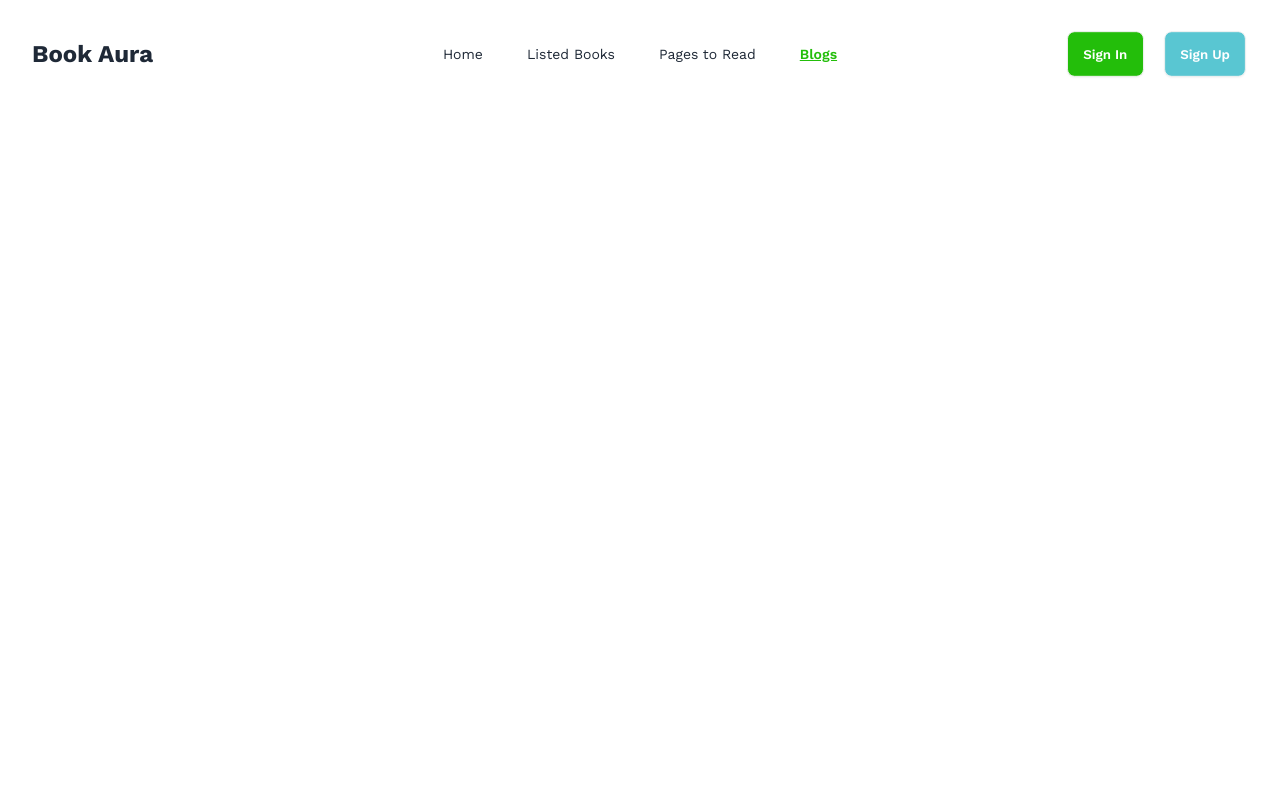
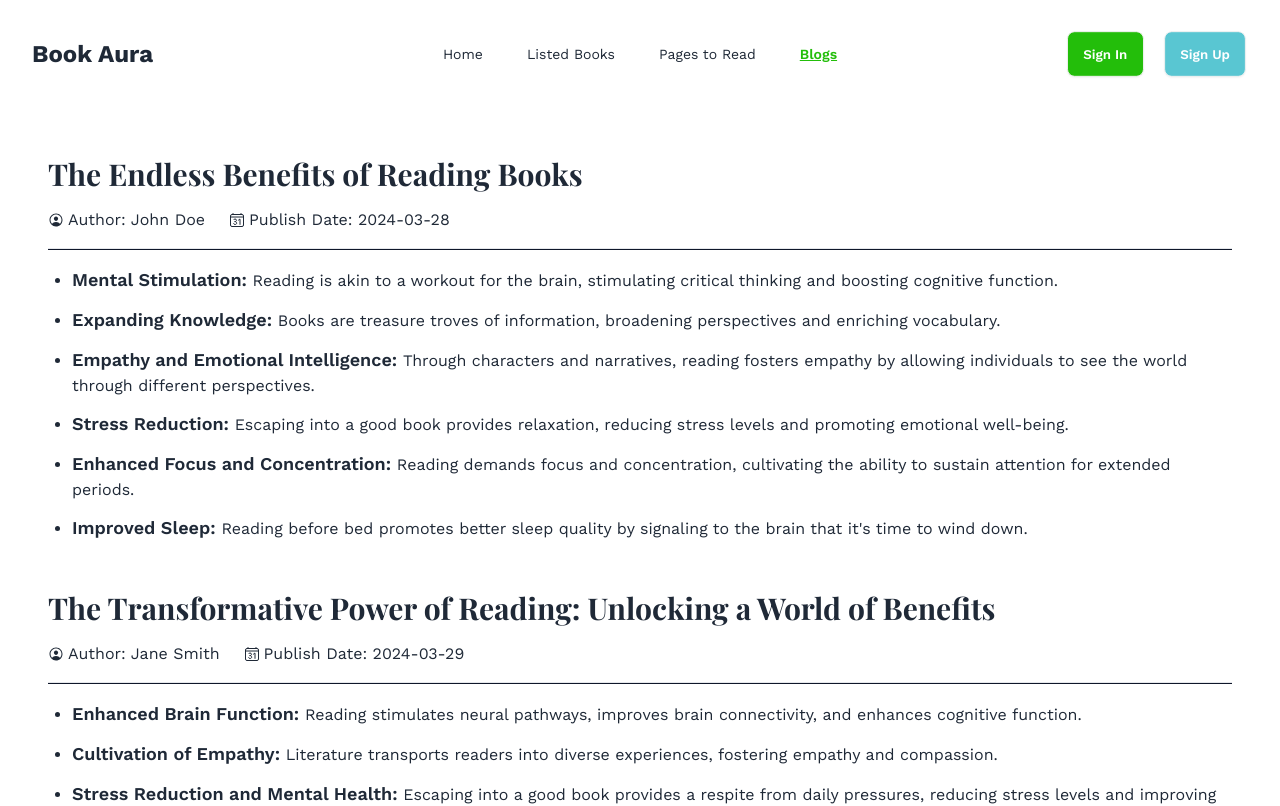
Before and after one commit to byteFarhan/Book-Aura, a React (Vite) app: page /blogs in a window 1280 px wide. Shown: the top 806 px of the page. Built offline with nearby package versions, Linux system fonts and the light colour scheme; a web font is replaced by a local one.

Commit message:
displayed blogs on blogs page.

```diff
--- a/src/pages/Blogs/Blog/Blog.jsx
+++ b/src/pages/Blogs/Blog/Blog.jsx
@@ -1,6 +1,38 @@
+import PropTypes from "prop-types";
+import {
+  IoPersonCircleOutline,
+  IoCalendarNumberOutline,
+} from "react-icons/io5";
+
 const Blog = ({ blog }) => {
   const { id, title, content, publish_date, author } = blog;
-  return <div></div>;
+  return (
+    <div className="p-6 space-y-4">
+      <h3 className="text-2xl lg:text-3xl">{title}</h3>
+      <div className="flex flex-col gap-3 md:gap-6 md:flex-row">
+        <p className="flex items-center gap-1">
+          <IoPersonCircleOutline /> Author: {author}
+        </p>
+        <p className="flex items-center gap-1">
+          <IoCalendarNumberOutline /> Publish Date: {publish_date}
+        </p>
+      </div>
+      <hr className="h-[2px] bg-slate-900" />
+      <ul className="ml-6 space-y-3 list-disc">
+        {content?.map((item, idx) => (
+          <li key={idx}>
+            <p>
+              <span className="text-lg font-semibold">{item.point}: </span>
+              {item.description}
+            </p>
+          </li>
+        ))}
+      </ul>
+    </div>
+  );
 };
 
 export default Blog;
+Blog.propTypes = {
+  blog: PropTypes.object.isRequired,
+};
```
